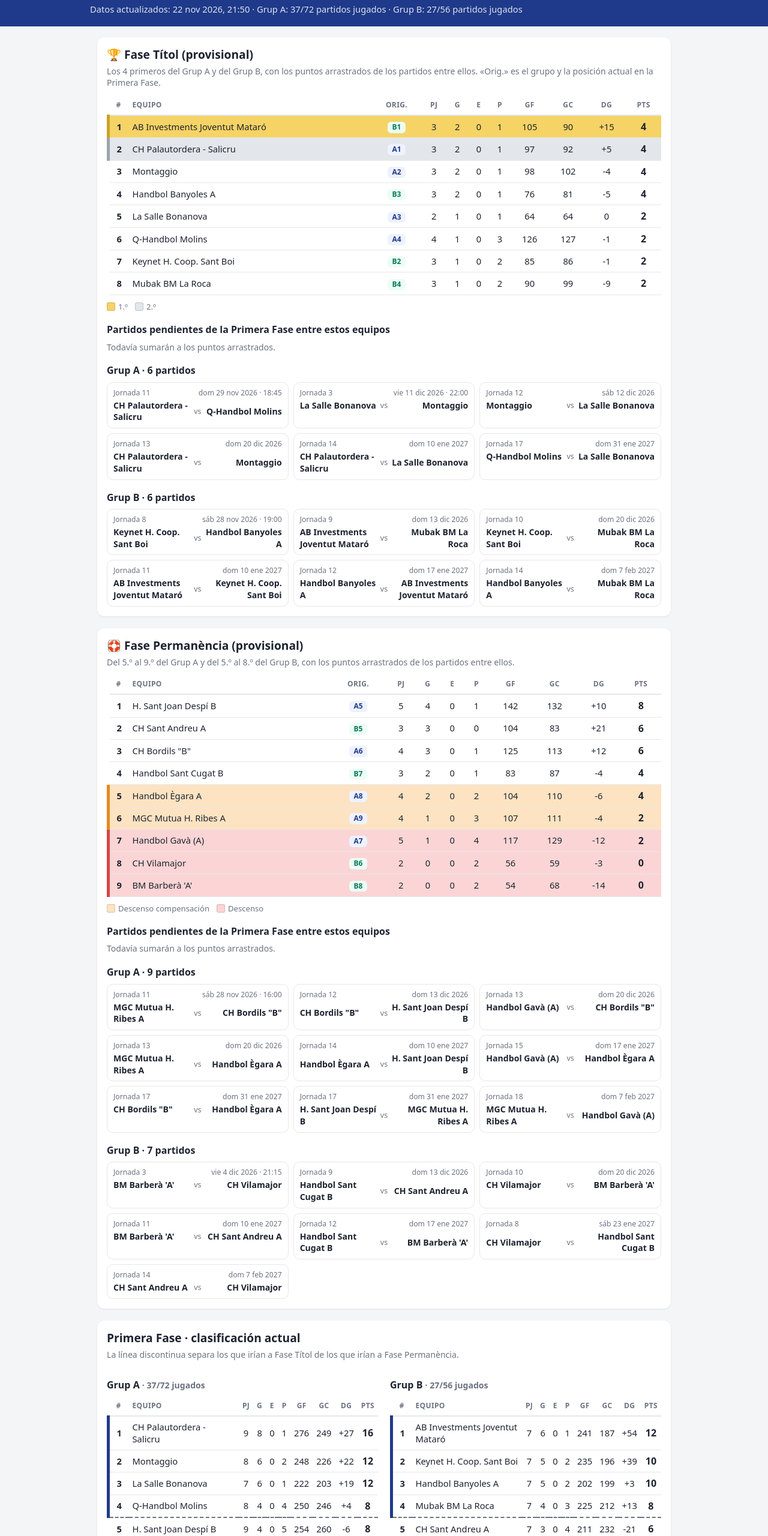
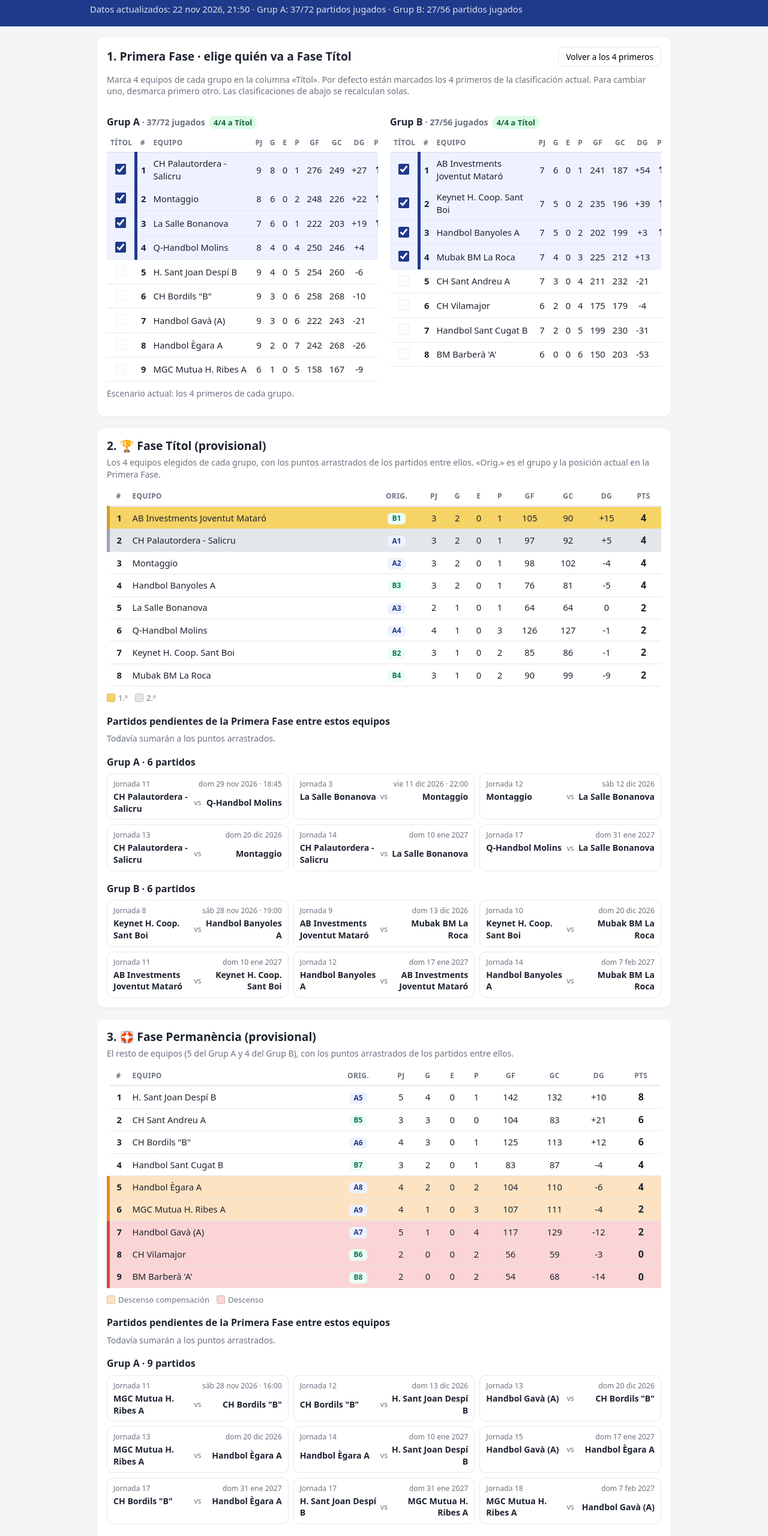
Before and after one commit to victor-romero-5/SIMULACION-LIGA, a plain HTML site: page index.html in a window 1280 px wide. Shown: the part 80-2640 px from the top of the page at 60% size. Drawn offline with Linux system fonts and the light colour scheme.

Commit message:
Elegir los 4 equipos de cada grupo que van a Fase Títol
La Primera Fase pasa arriba con una casilla por equipo (por defecto los 4 primeros);
Fase Títol, Fase Permanència y los partidos pendientes se recalculan con la elección.

Co-Authored-By: Claude Opus 5.5 <noreply@anthropic.com>
Claude-Session: https://claude.ai/code/session_0176mgVAxWmAN5yji8sb2cnk

```diff
--- a/index.html
+++ b/index.html
@@ -57,6 +57,16 @@
   .nota { font-size: .84rem; color: var(--suave) }
   .nota ul { margin: 6px 0 0; padding-left: 18px }
   #error { display: none; background: #fee2e2; color: #991b1b; padding: 12px; border-radius: 10px; margin-bottom: 16px }
+  .chk { width: 18px; height: 18px; accent-color: var(--acento); cursor: pointer }
+  .chk:disabled { cursor: not-allowed; opacity: .35 }
+  tr.elegido td { background: #eef2ff }
+  .contador { font-size: .82rem; font-weight: 600; padding: 2px 8px; border-radius: 999px; background: #dcfce7; color: #166534; margin-left: 6px }
+  .contador.mal { background: #fee2e2; color: #991b1b }
+  .barra { display: flex; flex-wrap: wrap; gap: 10px; align-items: center; justify-content: space-between; margin-bottom: 12px }
+  button { font: inherit; font-size: .85rem; padding: 6px 12px; border-radius: 8px; border: 1px solid var(--linea); background: #fff; cursor: pointer }
+  button:hover { background: #f3f4f6 }
+  .aviso { background: #fff7ed; color: #9a3412; border: 1px solid #fed7aa; padding: 10px 12px; border-radius: 10px; font-size: .9rem }
+  .cambio { color: #b45309; font-weight: 600 }
   footer { text-align: center; font-size: .8rem; color: var(--suave); padding-bottom: 30px }
   footer a { color: var(--acento) }
 </style>
@@ -72,9 +82,15 @@
   <div id="error"></div>
 
   <section class="tarjeta">
-    <h2>🏆 Fase Títol (provisional)</h2>
-    <p class="sub">Los 4 primeros del Grup A y del Grup B, con los puntos arrastrados de los partidos entre ellos. «Orig.» es el grupo y la posición actual en la Primera Fase.</p>
-    <div class="scroll"><table id="t-titol"></table></div>
+    <div class="barra"><div><h2 style="display:inline">1. Primera Fase · elige quién va a Fase Títol</h2></div><button id="reset" type="button">Volver a los 4 primeros</button></div>
+    <p class="sub">Marca 4 equipos de cada grupo en la columna «Títol». Por defecto están marcados los 4 primeros de la clasificación actual. Para cambiar uno, desmarca primero otro. Las clasificaciones de abajo se recalculan solas.</p>
+    <div class="grupos" id="grupos"></div>
+    <p class="sub" id="resumen-cambios" style="margin-top:10px"></p>
+  </section>
+  <section class="tarjeta">
+    <h2>2. 🏆 Fase Títol (provisional)</h2>
+    <p class="sub">Los 4 equipos elegidos de cada grupo, con los puntos arrastrados de los partidos entre ellos. «Orig.» es el grupo y la posición actual en la Primera Fase.</p>
+    <div id="aviso-titol"></div><div class="scroll"><table id="t-titol"></table></div>
     <div class="leyenda"><span class="l-oro">1.º</span><span class="l-plata">2.º</span></div>
     <h3>Partidos pendientes de la Primera Fase entre estos equipos</h3>
     <p class="sub">Todavía sumarán a los puntos arrastrados.</p>
@@ -82,27 +98,21 @@
   </section>
 
   <section class="tarjeta">
-    <h2>🛟 Fase Permanència (provisional)</h2>
-    <p class="sub">Del 5.º al 9.º del Grup A y del 5.º al 8.º del Grup B, con los puntos arrastrados de los partidos entre ellos.</p>
-    <div class="scroll"><table id="t-perm"></table></div>
+    <h2>3. 🛟 Fase Permanència (provisional)</h2>
+    <p class="sub">El resto de equipos (5 del Grup A y 4 del Grup B), con los puntos arrastrados de los partidos entre ellos.</p>
+    <div id="aviso-perm"></div><div class="scroll"><table id="t-perm"></table></div>
     <div class="leyenda"><span class="l-naranja">Descenso compensación</span><span class="l-rojo">Descenso</span></div>
     <h3>Partidos pendientes de la Primera Fase entre estos equipos</h3>
     <p class="sub">Todavía sumarán a los puntos arrastrados.</p>
     <div id="p-perm"></div>
   </section>
 
-  <section class="tarjeta">
-    <h2>Primera Fase · clasificación actual</h2>
-    <p class="sub">La línea discontinua separa los que irían a Fase Títol de los que irían a Fase Permanència.</p>
-    <div class="grupos" id="grupos"></div>
-    <div class="leyenda"><span class="l-titol">Plaza de Fase Títol</span></div>
-  </section>
 
   <section class="tarjeta nota">
     <b>Cómo se calcula</b>
     <ul>
       <li>Victoria 2 puntos, empate 1, derrota 0.</li>
-      <li>Pasan a Fase Títol los 4 primeros de cada grupo; el resto va a Fase Permanència.</li>
+      <li>Pasan a Fase Títol los 4 equipos marcados de cada grupo (por defecto, los 4 primeros); el resto va a Fase Permanència.</li>
       <li>Cada equipo arrastra solo los resultados contra los equipos de su grupo que pasan a su misma fase.</li>
       <li>Desempate a puntos: si los empatados ya han jugado todos sus partidos entre ellos, cuenta el enfrentamiento directo (puntos, diferencia y goles a favor); si no, la diferencia de goles general y luego los goles a favor. Así coincide con la clasificación oficial de iSQUAD.</li>
       <li>Es provisional: los equipos no han jugado todos el mismo número de partidos.</li>
@@ -113,7 +123,7 @@
 <footer>Datos: <a href="https://resultadosbalonmano.isquad.es/maqueta/#v=jornada&s=1&se=0&temp=2627&t=17&am=0&cat=3077&comp=211864" target="_blank" rel="noopener">resultados de la FCH en iSQUAD</a> · se actualizan automáticamente cada 3 horas.</footer>
 
 <script type="module">
-import { calcular, nombre } from './liga.js';
+import { calcular, nombre, PLAZAS_TITOL } from './liga.js';
 
 const $ = s => document.querySelector(s);
 const esc = s => String(s).replace(/[&<>"']/g, c => ({ '&': '&amp;', '<': '&lt;', '>': '&gt;', '"': '&quot;', "'": '&#39;' }[c]));
@@ -131,9 +141,9 @@ function fechaBonita(f) {
   return s;
 }
 
-function tabla(el, filas, datos, { clase, origen = true }) {
-  el.innerHTML = `<thead><tr><th>#</th><th class="eq">Equipo</th>${origen ? '<th>Orig.</th>' : ''}<th>PJ</th><th>G</th><th>E</th><th>P</th><th class="ocultable">GF</th><th class="ocultable">GC</th><th>DG</th><th>Pts</th></tr></thead><tbody>${
-    filas.map((f, i) => `<tr class="${clase(f, i, filas.length)}"><td class="pos">${f.pos}</td><td class="eq">${esc(nombre(datos, f.id))}</td>${
+function tabla(el, filas, datos, { clase, origen = true, check = null }) {
+  el.innerHTML = `<thead><tr>${check ? '<th>Títol</th>' : ''}<th>#</th><th class="eq">Equipo</th>${origen ? '<th>Orig.</th>' : ''}<th>PJ</th><th>G</th><th>E</th><th>P</th><th class="ocultable">GF</th><th class="ocultable">GC</th><th>DG</th><th>Pts</th></tr></thead><tbody>${
+    filas.map((f, i) => `<tr class="${clase(f, i, filas.length)}">${check ? `<td>${check(f)}</td>` : ''}<td class="pos">${f.pos}</td><td class="eq">${esc(nombre(datos, f.id))}</td>${
       origen ? `<td><span class="orig ${f.grupo}">${f.grupo}${f.posGrupo}</span></td>` : ''
     }<td>${f.pj}</td><td>${f.g}</td><td>${f.e}</td><td>${f.p}</td><td class="ocultable">${f.gf}</td><td class="ocultable">${f.gc}</td><td>${dg(f.dg)}</td><td class="pts">${f.pts}</td></tr>`).join('')
   }</tbody>`;
@@ -147,25 +157,91 @@ function pendientes(el, lista, datos) {
   }</div>`).join('');
 }
 
+// Selección de equipos a Fase Títol: { A: Set, B: Set }. Se guarda en la dirección (#A=id,id&B=id,id)
+let DATOS = null, SEL = {}, DEFECTO = {};
+
+function leerHash() {
+  const q = new URLSearchParams(location.hash.slice(1)), r = {};
+  for (const [k, v] of q) r[k] = new Set(v.split(',').filter(Boolean).map(Number));
+  return r;
+}
+function escribirHash() {
+  const esDefecto = Object.keys(SEL).every(g => SEL[g].size === DEFECTO[g].size && [...SEL[g]].every(id => DEFECTO[g].has(id)));
+  const h = esDefecto ? '' : '#' + Object.keys(SEL).map(g => `${g}=${[...SEL[g]].join(',')}`).join('&');
+  history.replaceState(null, '', location.pathname + location.search + h);
+}
+
+function pintar() {
+  const completo = Object.values(SEL).every(s => s.size === PLAZAS_TITOL);
+  const sel = Object.fromEntries(Object.entries(SEL).map(([g, s]) => [g, [...s]]));
+  const res = calcular(DATOS, sel);
+
+  // 1. Primera Fase con casillas
+  $('#grupos').innerHTML = res.grupos.map(g => {
+    const n = SEL[g.letra].size;
+    return `<div><h3>${esc(g.nombre)} <span class="sub">· ${g.jugados}/${g.total} jugados</span><span class="contador${n === PLAZAS_TITOL ? '' : ' mal'}">${n}/${PLAZAS_TITOL} a Títol</span></h3><div class="scroll"><table id="g-${g.letra}"></table></div></div>`;
+  }).join('');
+  for (const g of res.grupos) {
+    const s = SEL[g.letra], lleno = s.size >= PLAZAS_TITOL;
+    tabla($(`#g-${g.letra}`), g.tabla, DATOS, {
+      origen: false,
+      clase: f => s.has(f.id) ? 'elegido zona-titol' : '',
+      check: f => `<input type="checkbox" class="chk" data-g="${g.letra}" data-id="${f.id}" aria-label="Fase Títol: ${esc(nombre(DATOS, f.id))}"${s.has(f.id) ? ' checked' : ''}${!s.has(f.id) && lleno ? ' disabled' : ''}>`,
+    });
+  }
+  // Resumen de cambios respecto a los 4 primeros
+  const cambios = res.grupos.flatMap(g => {
+    const entran = [...SEL[g.letra]].filter(id => !DEFECTO[g.letra].has(id));
+    const salen = [...DEFECTO[g.letra]].filter(id => !SEL[g.letra].has(id));
+    const t = [];
+    if (entran.length) t.push(`Grup ${g.letra}: entra${entran.length > 1 ? 'n' : ''} ${entran.map(id => esc(nombre(DATOS, id))).join(', ')}`);
+    if (salen.length) t.push(`Grup ${g.letra}: sale${salen.length > 1 ? 'n' : ''} ${salen.map(id => esc(nombre(DATOS, id))).join(', ')}`);
+    return t;
+  });
+  $('#resumen-cambios').innerHTML = cambios.length ? `<span class="cambio">Escenario personalizado</span> · ${cambios.join(' · ')}` : 'Escenario actual: los 4 primeros de cada grupo.';
+
+  // 2 y 3. Nuevas fases
+  const falta = res.grupos.filter(g => SEL[g.letra].size !== PLAZAS_TITOL).map(g => `${g.nombre} (${SEL[g.letra].size}/${PLAZAS_TITOL})`);
+  const aviso = falta.length ? `<p class="aviso">Elige exactamente ${PLAZAS_TITOL} equipos de cada grupo para ver esta clasificación. Falta completar: ${falta.join(', ')}.</p>` : '';
+  $('#aviso-titol').innerHTML = aviso; $('#aviso-perm').innerHTML = aviso;
+  for (const id of ['#t-titol', '#t-perm', '#p-titol', '#p-perm']) $(id).style.display = completo ? '' : 'none';
+  if (completo) {
+    tabla($('#t-titol'), res.titol.tabla, DATOS, { clase: (f, i) => i === 0 ? 'oro' : i === 1 ? 'plata' : '' });
+    tabla($('#t-perm'), res.permanencia.tabla, DATOS, { clase: (f, i, n) => i >= n - 3 ? 'rojo' : i >= n - 5 ? 'naranja' : '' });
+    pendientes($('#p-titol'), res.titol.pendientes, DATOS);
+    pendientes($('#p-perm'), res.permanencia.pendientes, DATOS);
+  }
+}
+
+document.addEventListener('change', e => {
+  const c = e.target.closest('input.chk'); if (!c) return;
+  const s = SEL[c.dataset.g], id = +c.dataset.id;
+  if (c.checked) { if (s.size < PLAZAS_TITOL) s.add(id) } else s.delete(id);
+  escribirHash(); pintar();
+});
+$('#reset').addEventListener('click', () => {
+  for (const g of Object.keys(DEFECTO)) SEL[g] = new Set(DEFECTO[g]);
+  escribirHash(); pintar();
+});
+
 async function iniciar() {
   try {
     const r = await fetch(`data/partidos.json?t=${Date.now()}`, { cache: 'no-store' });
     if (!r.ok) throw new Error(`HTTP ${r.status}`);
-    const datos = await r.json();
-    const res = calcular(datos);
+    DATOS = await r.json();
+    const base = calcular(DATOS);
 
-    const act = new Date(datos.actualizado);
+    const act = new Date(DATOS.actualizado);
     $('#actualizado').textContent = `Datos actualizados: ${act.toLocaleString('es-ES', { dateStyle: 'medium', timeStyle: 'short', timeZone: 'Europe/Madrid' })} · ` +
-      res.grupos.map(g => `${g.nombre}: ${g.jugados}/${g.total} partidos jugados`).join(' · ');
+      base.grupos.map(g => `${g.nombre}: ${g.jugados}/${g.total} partidos jugados`).join(' · ');
 
-    tabla($('#t-titol'), res.titol.tabla, datos, { clase: (f, i) => i === 0 ? 'oro' : i === 1 ? 'plata' : '' });
-    tabla($('#t-perm'), res.permanencia.tabla, datos, { clase: (f, i, n) => i >= n - 3 ? 'rojo' : i >= n - 5 ? 'naranja' : '' });
-    pendientes($('#p-titol'), res.titol.pendientes, datos);
-    pendientes($('#p-perm'), res.permanencia.pendientes, datos);
-
-    $('#grupos').innerHTML = res.grupos.map(g => `<div><h3>${esc(g.nombre)} <span class="sub">· ${g.jugados}/${g.total} jugados</span></h3><div class="scroll"><table id="g-${g.letra}"></table></div></div>`).join('');
-    for (const g of res.grupos)
-      tabla($(`#g-${g.letra}`), g.tabla, datos, { origen: false, clase: f => (f.pos <= 4 ? 'zona-titol' : '') + (f.pos === 4 ? ' corte' : '') });
+    const hash = leerHash();
+    for (const g of base.grupos) {
+      DEFECTO[g.letra] = new Set(g.tabla.filter(f => f.pos <= PLAZAS_TITOL).map(f => f.id));
+      const desdeHash = hash[g.letra] && [...hash[g.letra]].filter(id => g.tabla.some(f => f.id === id)).slice(0, PLAZAS_TITOL);
+      SEL[g.letra] = new Set(desdeHash && desdeHash.length ? desdeHash : DEFECTO[g.letra]);
+    }
+    pintar();
   } catch (e) {
     $('#error').style.display = 'block';
     $('#error').textContent = 'No he podido cargar los datos (' + e.message + ').';
--- a/liga.js
+++ b/liga.js
@@ -102,8 +102,10 @@ export function equiposDe(partidos) {
   return [...s];
 }
 
-// Todo lo que pinta la web a partir de data/partidos.json
-export function calcular(datos) {
+// Todo lo que pinta la web a partir de data/partidos.json.
+// `seleccion` (opcional): { A: [ids], B: [ids] } con los equipos que van a Fase Títol de cada grupo.
+// Si falta un grupo, van los 4 primeros de su clasificación.
+export function calcular(datos, seleccion = {}) {
   const nom = id => nombre(datos, id);
   const grupos = datos.grupos.map(g => {
     const partidos = partidosDe(g);
@@ -115,10 +117,15 @@ export function calcular(datos) {
     return { nombre: g.nombre, letra, jornadas: g.jornadas, partidos, tabla, jugados, total: partidos.length };
   });
 
-  const fase = (elegir) => {
+  for (const g of grupos) {
+    const elegidos = seleccion[g.letra];
+    g.titol = new Set(elegidos && elegidos.length ? elegidos : g.tabla.filter(f => f.pos <= PLAZAS_TITOL).map(f => f.id));
+  }
+
+  const fase = (vaATitol) => {
     const filas = [], pendientes = [], arrastrados = [];
     for (const g of grupos) {
-      const ids = g.tabla.filter(elegir).map(f => f.id);
+      const ids = g.tabla.filter(f => g.titol.has(f.id) === vaATitol).map(f => f.id);
       const posPrimera = new Map(g.tabla.map(f => [f.id, f.pos]));
       for (const f of acumular(ids, g.partidos).values())
         filas.push({ ...f, grupo: g.letra, posGrupo: posPrimera.get(f.id) });
@@ -135,7 +142,7 @@ export function calcular(datos) {
     return { tabla, pendientes, arrastrados };
   };
 
-  const titol = fase(f => f.pos <= PLAZAS_TITOL);
-  const permanencia = fase(f => f.pos > PLAZAS_TITOL);
+  const titol = fase(true);
+  const permanencia = fase(false);
   return { grupos, titol, permanencia };
 }
```
Also changed, not shown: 1 other file.
